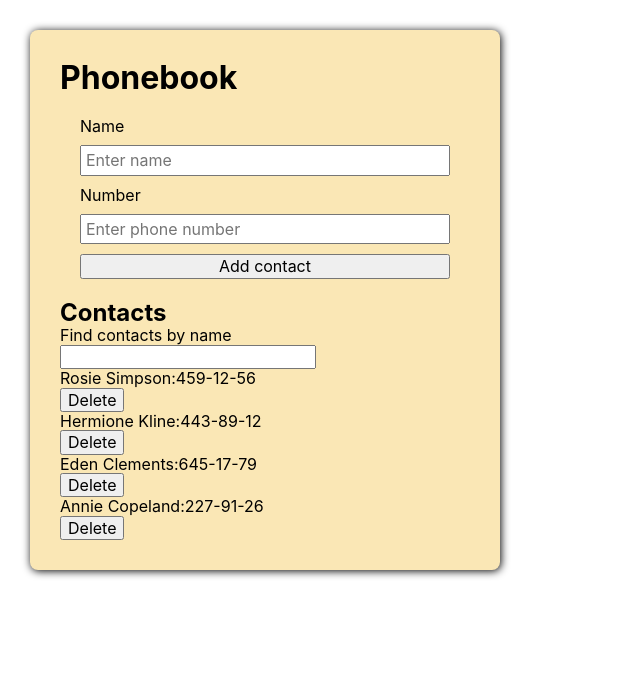
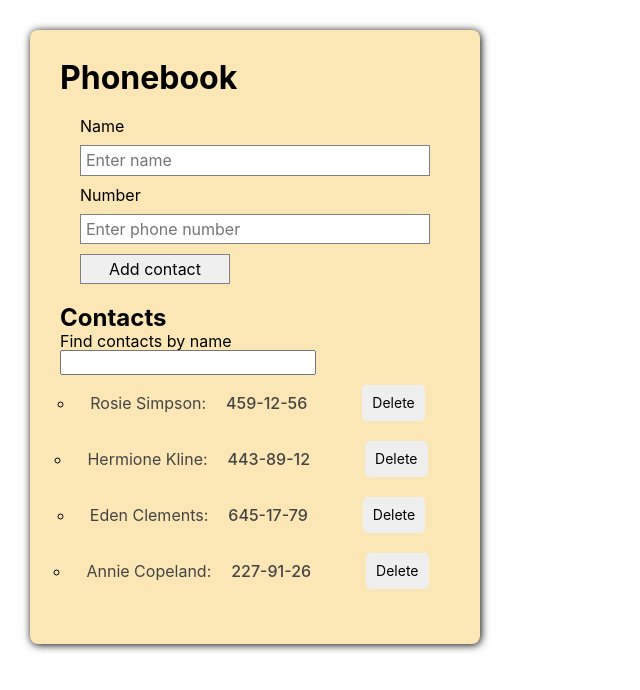
Before and after one commit to galu4ok/goit-react-hw-04-phonebook, a React (Create React App) app: page / in a window 1280 px wide. Shown: the top 690 px of the page, without its empty margins (0-640 px from the left). Built offline with nearby package versions, Linux system fonts and the light colour scheme.

Commit message:
add stylization

```diff
--- a/src/components/ContactItem/ContactItem.js
+++ b/src/components/ContactItem/ContactItem.js
@@ -1,12 +1,14 @@
+import { Wrapper, Text, SpanText, DeleteBtn } from './ContactItem.styled';
+
 export const ContactItem = ({ contact: { name, number, id }, onDelete }) => {
   return (
-    <div>
-      <p>
-        {name}:<span>{number}</span>
-      </p>
-      <button type="button" onClick={() => onDelete(id)}>
+    <Wrapper>
+      <Text>
+        {name}:<SpanText>{number}</SpanText>
+      </Text>
+      <DeleteBtn type="button" onClick={() => onDelete(id)}>
         Delete
-      </button>
-    </div>
+      </DeleteBtn>
+    </Wrapper>
   );
 };
--- /dev/null
+++ b/src/components/ContactItem/ContactItem.styled.js
@@ -0,0 +1,34 @@
+import styled from 'styled-components';
+
+export const Wrapper = styled.div`
+  display: flex;
+  flex-direction: row;
+  gap: 50px;
+  align-items: center;
+  text-align: counter;
+  margin: 10px;
+`;
+
+export const Text = styled.p`
+  color: #444444;
+  text-align: center;
+  padding: 5px;
+`;
+
+export const SpanText = styled.span`
+  font-weight: 500;
+  padding-left: 20px;
+`;
+export const DeleteBtn = styled.button`
+  font-size: 14px;
+  border: none;
+  outline: none;
+  padding: 10px;
+  border-radius: 5px;
+
+  &:hover {
+    background-color: #3d85c6;
+    outline: teal;
+    color: #ffffff;
+  }
+`;
--- a/src/components/ContactsForm/ContactsForm.js
+++ b/src/components/ContactsForm/ContactsForm.js
@@ -1,5 +1,10 @@
 import { Formik } from 'formik';
-import { StyledForm, StyledField, StyledError } from './ContactsForm.styled';
+import {
+  StyledForm,
+  StyledField,
+  StyledError,
+  AddBtn,
+} from './ContactsForm.styled';
 import * as Yup from 'yup';
 import { nanoid } from 'nanoid';
 
@@ -37,7 +42,7 @@ export const ContactsForm = ({ onAdd }) => {
           type="number"
         />
         <StyledError name="number" component="div" />
-        <button type="submit">Add contact</button>
+        <AddBtn type="submit">Add contact</AddBtn>
       </StyledForm>
     </Formik>
   );
--- a/src/components/ContactsForm/ContactsForm.styled.js
+++ b/src/components/ContactsForm/ContactsForm.styled.js
@@ -8,7 +8,8 @@ export const StyledForm = styled(Form)`
   padding: 20px;
 `;
 export const StyledField = styled(Field)`
-  padding: 4px;
+  padding: 5px;
+  border: 1px solid grey;
 `;
 
 export const StyledError = styled(ErrorMessage)`
@@ -16,3 +17,14 @@ export const StyledError = styled(ErrorMessage)`
   font-size: 10px;
   color: tomato;
 `;
+export const AddBtn = styled.button`
+  width: 150px;
+  height: 30px;
+  color: black;
+  border: 1px solid grey;
+
+  &:hover {
+    background-color: teal;
+    color: white;
+  }
+`;
--- a/src/components/ContactsList/ContactsList.js
+++ b/src/components/ContactsList/ContactsList.js
@@ -1,13 +1,14 @@
 import { ContactItem } from 'components/ContactItem/ContactItem';
+import { List, ListItem } from './ContactsList.styled';
 
 export const ContactsList = ({ contacts, onDelete }) => {
   return (
-    <ul>
+    <List>
       {contacts.map(contact => (
-        <li key={contact.id}>
+        <ListItem key={contact.id}>
           <ContactItem contact={contact} onDelete={onDelete} />
-        </li>
+        </ListItem>
       ))}
-    </ul>
+    </List>
   );
 };
--- /dev/null
+++ b/src/components/ContactsList/ContactsList.styled.js
@@ -0,0 +1,16 @@
+import styled from 'styled-components';
+
+export const List = styled.ul`
+  display: flex;
+  flex-direction: column;
+  align-items: center;
+  justify-content: space-between;
+  margin-bottom: 15px;
+  border-radius: 5px;
+`;
+
+export const ListItem = styled.li`
+  list-style:circle;
+  flex-basis: calc((100% - 20px) / 4);
+  padding: : 30px 10px;
+`;
--- a/src/components/GlobalStyle.js
+++ b/src/components/GlobalStyle.js
@@ -21,13 +21,13 @@ h3,
 h4,
 p {
   margin: 0;
-  }
+  padding: 20;
+}
 
 ul {
   margin: 0;
   padding: 0;
-  list-style: none;
-}
+  }
 
 a {
   display: block;
@@ -47,11 +47,9 @@ img {
 #root {
   margin: 30px;
   background-color: #fae7b5;
-  background-size: 100%;
-
-  width: 470px;
+  width: 450px;
+  padding:30px;
   display: block;
-  padding: 30px;
   border-radius: 8px;
   box-shadow: 1px 1px 8px 0px #000000;
 }
--- a/src/index.css
+++ /dev/null
@@ -1,15 +0,0 @@
-@import-normalize; /* bring in normalize.css styles */
-
-body {
-  margin: 0;
-  font-family: -apple-system, BlinkMacSystemFont, 'Segoe UI', 'Roboto', 'Oxygen',
-    'Ubuntu', 'Cantarell', 'Fira Sans', 'Droid Sans', 'Helvetica Neue',
-    sans-serif;
-  -webkit-font-smoothing: antialiased;
-  -moz-osx-font-smoothing: grayscale;
-}
-
-code {
-  font-family: source-code-pro, Menlo, Monaco, Consolas, 'Courier New',
-    monospace;
-}
--- a/src/index.js
+++ b/src/index.js
@@ -1,7 +1,6 @@
 import React from 'react';
 import ReactDOM from 'react-dom/client';
 import { App } from 'components/App';
-import './index.css';
 
 ReactDOM.createRoot(document.getElementById('root')).render(
   <React.StrictMode>
```
Also changed, not shown: src/components/Filter/Filter.styled.js (added, +11 -0 lines).
